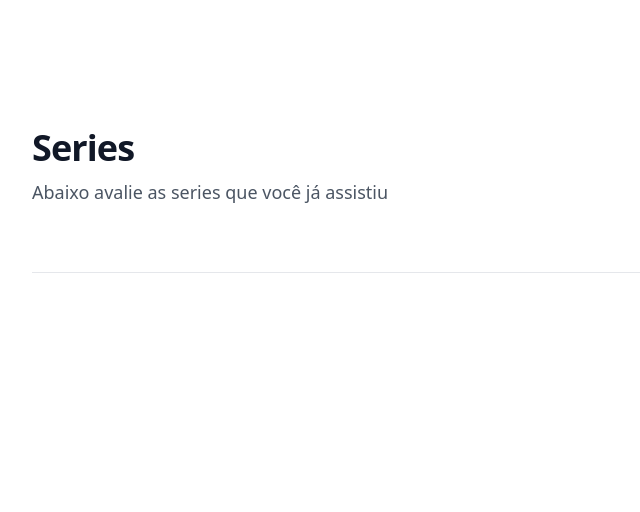
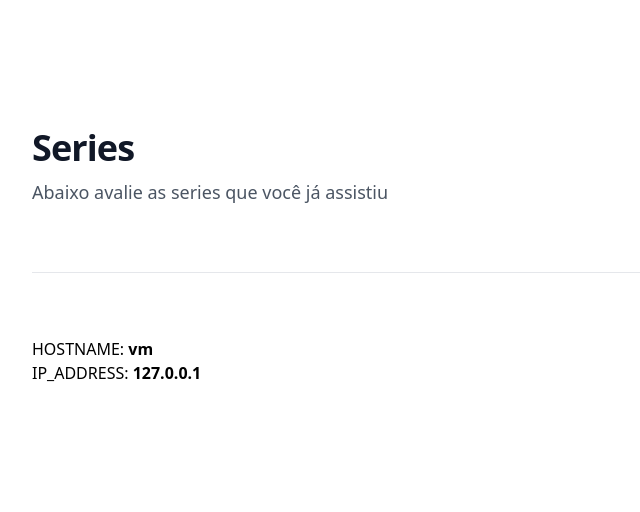
Before and after one commit to ovvesley/minicurso-deploy, a Flask app: page / in a window 1280 px wide. Shown: the top 512 px of the page, without its empty margins (0-640 px from the left). Run offline with Flask 3, Linux system fonts and the light colour scheme; data that the repository does not hold is empty; some libraries are stand-ins or nearby versions.

Commit message:
add hostname e ip

```diff
--- a/app.py
+++ b/app.py
@@ -1,12 +1,18 @@
 from flask import Flask, render_template, jsonify, request
 from repositories.serie_repository import SerieRepository
+import socket
+
 
 app = Flask(__name__)
 
 
 @app.route('/')
 def index():
-    return render_template('index.html')
+    hostname = socket.gethostname()
+    ipaddress = socket.gethostbyname(hostname)
+
+    return render_template('index.html', hostname=hostname, ipaddress=ipaddress)
+
 
 
 @app.route('/api/series', methods=['GET'])
--- a/templates/index.html
+++ b/templates/index.html
@@ -48,6 +48,13 @@
           id="containerSerie"
         >
           <!-- DYNAMIC_RENDER -->
+        </div>
+
+        <div>
+
+            HOSTNAME: <b>{{hostname}} </b> <br />
+            IP_ADDRESS: <b>{{ipaddress}}</b>
+
         </div>
       </div>
     </div>
@@ -122,16 +129,12 @@
       starContainer.innerHTML =
         '<h1 class="text-2xl font-bold tracking-tight text-gray-900 sm:text-4xl">Obrigado por avaliar!</h1>';
 
-
       await reviewSerie(serie.serie_id, serie.rating);
 
       await new Promise((resolve) => setTimeout(resolve, 1000));
 
       await init();
-
-
     }
-
 
     function reviewSerie(serieId, rating) {
       return fetch(`/api/series/${serieId}/review`, {
```
